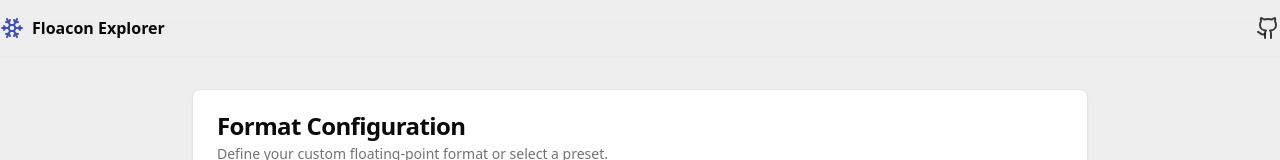
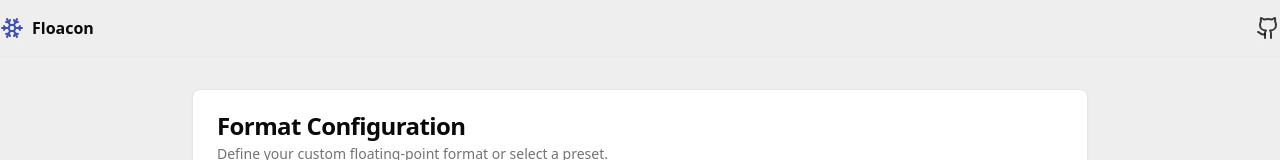
Before and after one commit to yohanchatelain/floacon-firebase, a Next.js app: page / in a window 1280 px wide. Shown: the top 160 px of the page. Built offline with nearby package versions, Linux system fonts and the light colour scheme.

Commit message:
Feat: Remove 'Explorer' from app name

```diff
--- a/src/app/page.tsx
+++ b/src/app/page.tsx
@@ -8,7 +8,7 @@ export default function Home() {
         <div className="container flex h-14 max-w-screen-2xl items-center justify-between">
           <div className="mr-4 flex items-center">
             <Snowflake className="mr-2 h-6 w-6 text-primary" />
-            <span className="font-bold">Floacon Explorer</span>
+            <span className="font-bold">Floacon</span>
           </div>
           <a
             href="https://yohanchatelain.github.io/"
```
